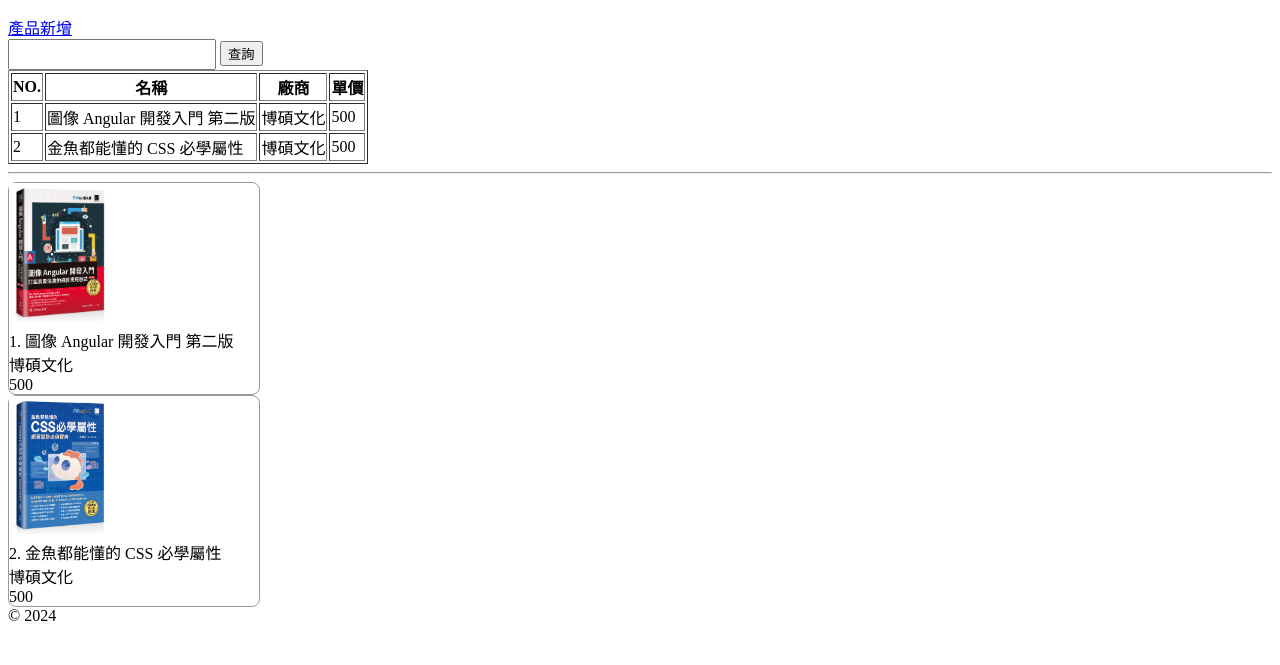
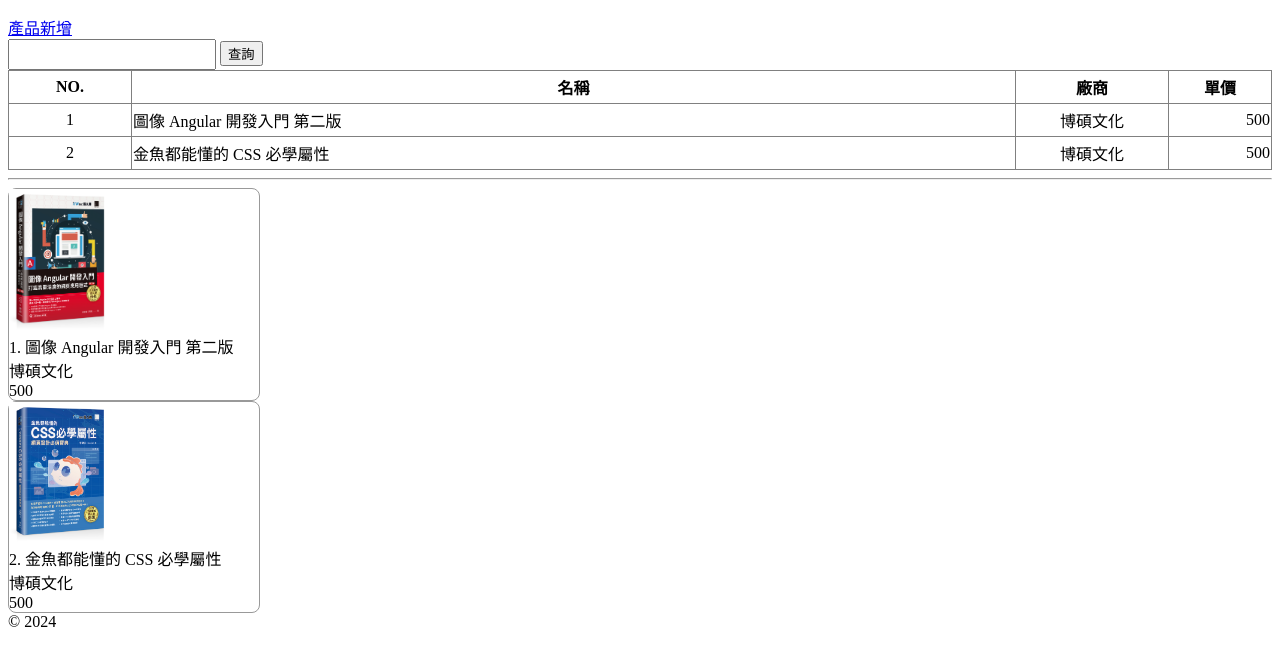
Before and after one commit to wesleywu55/mcu-112-2-web-12130331, a plain HTML site: page src/index.html in a window 1280 px wide. Shown: the part 49-714 px from the top of the page. Drawn offline with Linux system fonts and the light colour scheme.

Commit message:
feat(css): 實作產品資料表格樣式設定

```diff
--- a/src/index.html
+++ b/src/index.html
@@ -23,16 +23,16 @@
         <th>單價</th>
       </tr>
       <tr>
-        <td>1</td>
+        <td class="id">1</td>
         <td>圖像 Angular 開發入門 第二版</td>
-        <td>博碩文化</td>
-        <td>500</td>
+        <td class="company">博碩文化</td>
+        <td class="price">500</td>
       </tr>
       <tr>
-        <td>2</td>
+        <td class="id">2</td>
         <td>金魚都能懂的 CSS 必學屬性</td>
-        <td>博碩文化</td>
-        <td>500</td>
+        <td class="company">博碩文化</td>
+        <td class="price">500</td>
       </tr>
     </table>
     <hr />
--- a/src/style.css
+++ b/src/style.css
@@ -12,3 +12,28 @@ input[type="text"] {
   width: 200px;
   height: 25px;
 }
+
+table {
+  border-collapse: collapse;
+  width: 100%;
+}
+
+th,
+td {
+  height: 30px;
+}
+
+tr > td.id {
+  text-align: center;
+  width: 120px;
+}
+
+td.company {
+  text-align: center;
+  width: 150px;
+}
+
+td.price {
+  text-align: right;
+  width: 100px;
+}
```
